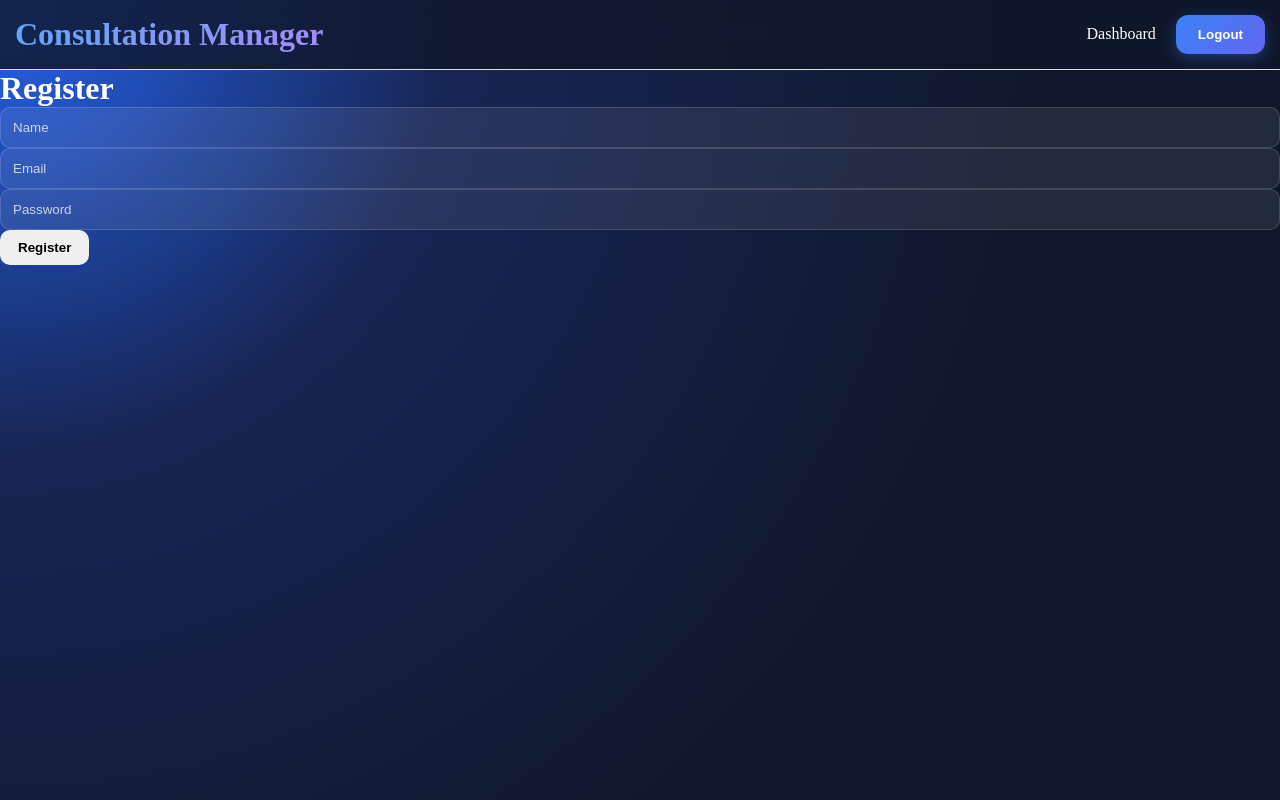
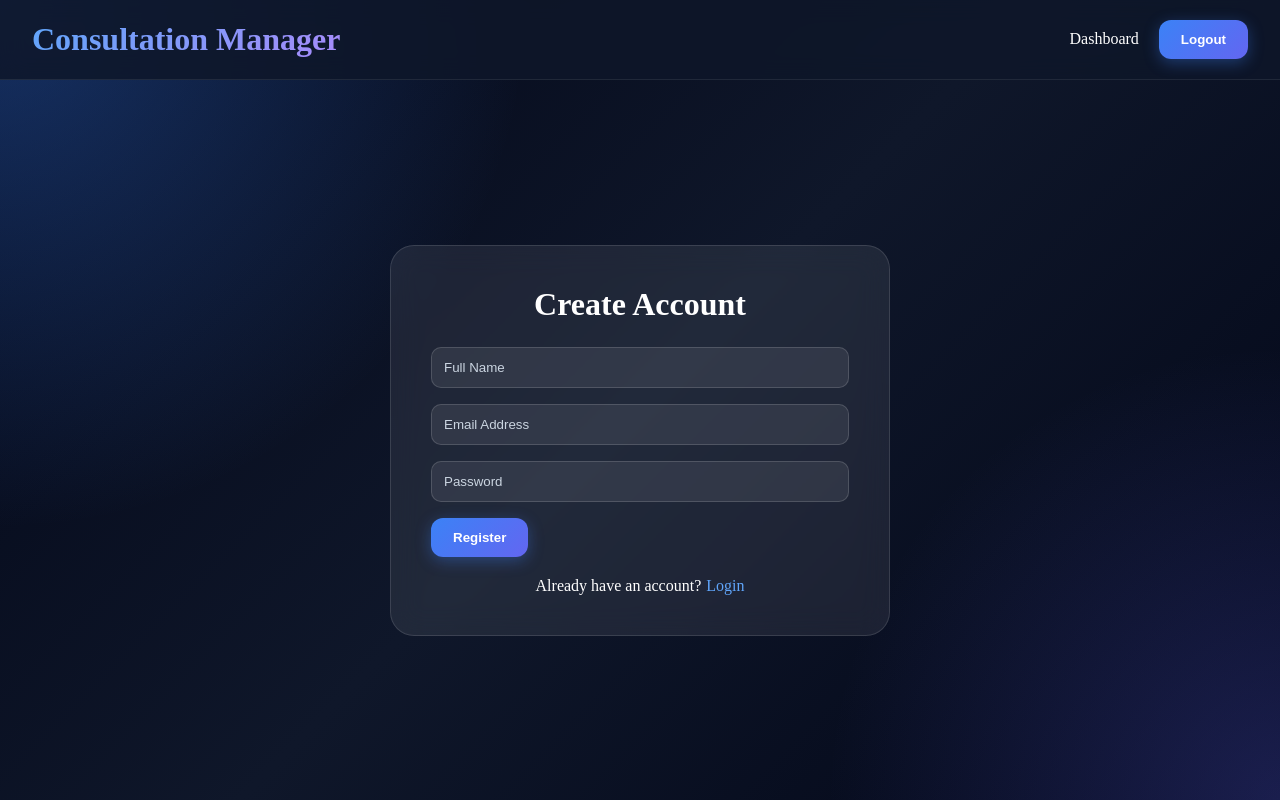
Before and after one commit to sanchali2807/ConsulationRecordingManager, a React app in the folder consultation-recording-manager/frontend/: page /register in a window 1280 px wide. Built offline with nearby package versions, Linux system fonts and the light colour scheme; the HTML template or start-up script is replaced by a standard one.

Commit message:
features

```diff
--- a/consultation-recording-manager/frontend/src/components/Navbar.jsx
+++ b/consultation-recording-manager/frontend/src/components/Navbar.jsx
@@ -21,16 +21,6 @@ export default function Navbar() {
 
   return (
     <nav className="navbar"
-      style={{
-        padding: "15px",
-        display: "flex",
-        justifyContent:
-          "space-between",
-        alignItems:
-          "center",
-        borderBottom:
-          "1px solid #ddd"
-      }}
     >
       <h2>
         Consultation Manager
--- a/consultation-recording-manager/frontend/src/index.css
+++ b/consultation-recording-manager/frontend/src/index.css
@@ -10,9 +10,19 @@ body {
   background:
     radial-gradient(
       circle at top left,
-      #2563eb 0%,
-      #172554 30%,
-      #0f172a 70%
+      rgba(59,130,246,.35),
+      transparent 35%
+    ),
+    radial-gradient(
+      circle at bottom right,
+      rgba(99,102,241,.25),
+      transparent 30%
+    ),
+    linear-gradient(
+      135deg,
+      #020617,
+      #0f172a,
+      #020617
     );
 
   color: white;
@@ -76,8 +86,15 @@ hr {
 
 
 .navbar {
-  background:
-    rgba(15,23,42,0.8);
+  height: 80px;
+
+  display: flex;
+  align-items: center;
+  justify-content: space-between;
+
+  padding: 0 32px;
+
+  background: rgba(15,23,42,0.85);
 
   backdrop-filter: blur(12px);
 
@@ -86,16 +103,9 @@ hr {
       255,
       255,
       255,
-      0.1
+      0.08
     );
-
-  padding: 12px 24px;
-
-  display: flex;
-  justify-content: space-between;
-  align-items: center;
 }
-
 .navbar h2 {
   color: white;
 }
@@ -340,3 +350,74 @@ hr {
   flex-wrap: wrap;
   margin-top: 30px;
 }
+
+.info-section {
+  margin-top: 30px;
+}
+
+.info-section h3 {
+  margin-bottom: 10px;
+}
+
+.info-section p {
+  margin-bottom: 16px;
+}
+
+.audio-section {
+  margin: 24px 0;
+}
+
+
+.auth-container {
+  min-height: calc(100vh - 80px);
+
+  display: flex;
+  justify-content: center;
+  align-items: center;
+
+  padding: 40px 20px;
+}
+
+.auth-card {
+  width: 100%;
+  max-width: 500px;
+
+  background: rgba(255,255,255,0.08);
+
+  border: 1px solid rgba(
+    255,
+    255,
+    255,
+    0.12
+  );
+
+  backdrop-filter: blur(15px);
+
+  border-radius: 24px;
+
+  padding: 40px;
+}
+
+.auth-card h1 {
+  text-align: center;
+  margin-bottom: 24px;
+}
+
+.auth-card input {
+  margin-bottom: 16px;
+}
+
+.auth-switch {
+  margin-top: 20px;
+  text-align: center;
+}
+
+.auth-switch a {
+  color: #60a5fa;
+  margin-left: 5px;
+}
+
+.error-text {
+  color: #f87171;
+  margin-bottom: 15px;
+}
--- a/consultation-recording-manager/frontend/src/pages/LoginPage.jsx
+++ b/consultation-recording-manager/frontend/src/pages/LoginPage.jsx
@@ -1,54 +1,29 @@
-import {
-  useState
-} from "react";
+import { useState } from "react";
+import { Link, useNavigate } from "react-router-dom";
 
-import {
-  useNavigate
-} from "react-router-dom";
-
-import {
-  useAuth
-} from "../context/AuthContext";
-
-import {
-  login
-} from "../services/authService";
+import { useAuth } from "../context/AuthContext";
+import { login } from "../services/authService";
 
 export default function LoginPage() {
+  const navigate = useNavigate();
 
-  const navigate =
-    useNavigate();
+  const { setUser } = useAuth();
 
-  const { setUser } =
-    useAuth();
+  const [email, setEmail] = useState("");
+  const [password, setPassword] = useState("");
 
-  const [email, setEmail] =
-    useState("");
+  const [loading, setLoading] = useState(false);
+  const [error, setError] = useState("");
 
-  const [
-    password,
-    setPassword
-  ] = useState("");
-
-  const [loading, setLoading] =
-    useState(false);
-
-  const [error, setError] =
-    useState("");
-
-  const handleSubmit =
-    async (e) => {
-
+  const handleSubmit = async (e) => {
     e.preventDefault();
 
     try {
-
       setLoading(true);
 
-        const data =
-          await login({
+      const data = await login({
         email,
-            password
+        password,
       });
 
       localStorage.setItem(
@@ -58,51 +33,42 @@ export default function LoginPage() {
 
       localStorage.setItem(
         "user",
-          JSON.stringify(
-            data.user
-          )
+        JSON.stringify(data.user)
       );
 
-        setUser(
-          data.user
-        );
+      setUser(data.user);
 
       navigate("/");
-
     } catch (err) {
-
       setError(
-          err.response?.data
-            ?.message ||
+        err.response?.data?.message ||
           "Login Failed"
       );
-
     } finally {
-
       setLoading(false);
     }
   };
 
   return (
-    <div>
+    <div className="auth-container">
+      <form
+        className="auth-card"
+        onSubmit={handleSubmit}
+      >
+        <h1>Welcome Back</h1>
 
-      <h1>Login</h1>
-
-      {error && <p>{error}</p>}
-
-      <form
-        onSubmit={
-          handleSubmit
-        }
-      >
+        {error && (
+          <p className="error-text">
+            {error}
+          </p>
+        )}
 
         <input
-          placeholder="Email"
+          type="email"
+          placeholder="Email Address"
           value={email}
           onChange={(e) =>
-            setEmail(
-              e.target.value
-            )
+            setEmail(e.target.value)
           }
         />
 
@@ -111,24 +77,26 @@ export default function LoginPage() {
           placeholder="Password"
           value={password}
           onChange={(e) =>
-            setPassword(
-              e.target.value
-            )
+            setPassword(e.target.value)
           }
         />
 
         <button
+          className="primary-btn"
           type="submit"
         >
-          {
-            loading
-              ? "Loading..."
-              : "Login"
-          }
+          {loading
+            ? "Logging In..."
+            : "Login"}
         </button>
 
+        <p className="auth-switch">
+          Don't have an account?{" "}
+          <Link to="/register">
+            Register
+          </Link>
+        </p>
       </form>
-
     </div>
   );
 }
--- a/consultation-recording-manager/frontend/src/pages/RecordingDetailPage.jsx
+++ b/consultation-recording-manager/frontend/src/pages/RecordingDetailPage.jsx
@@ -257,7 +257,6 @@ className="primary-btn"
 >
   ← Back
 </button>
-<div className="detail-card">
       {isEditing ? (
   <input
     type="text"
@@ -304,15 +303,15 @@ className="primary-btn"
           recording.createdAt
         ).toLocaleDateString()}
       </p>
-
+<div className="audio-section">
       <AudioPlayer
         url={
           recording.recordingUrl
         }
       />
-
+</div>
       <hr />
-
+< div className="info-section">
     <h3>Notes</h3>
 
 {isEditing ? (
@@ -384,7 +383,7 @@ career,finance,love"
     }
   </div>
 )}
-
+</div>
 <br />
 <br />
 <div className="action-buttons">
@@ -472,7 +471,7 @@ className="delete-btn"
   Delete Recording
 </button>
 </div>
-    </div>
+
     </div>
     </div>
     </>
--- a/consultation-recording-manager/frontend/src/pages/RegisterPage.jsx
+++ b/consultation-recording-manager/frontend/src/pages/RegisterPage.jsx
@@ -2,6 +2,7 @@ import {
   useState
 } from "react";
 
+import { Link } from "react-router-dom";
 import {
   useNavigate
 } from "react-router-dom";
@@ -79,56 +80,59 @@ export default function RegisterPage() {
       }
     };
 
+
 return (
-    <div>
-
-      <h1>Register</h1>
-
-      {error && <p>{error}</p>}
+  <div className="auth-container">
 
     <form
-        onSubmit={
-          handleSubmit
-        }
+      className="auth-card"
+      onSubmit={handleSubmit}
     >
+
+      <h1>Create Account</h1>
+
+      {error && (
+        <p className="error-text">
+          {error}
+        </p>
+      )}
 
       <input
         name="name"
-          placeholder="Name"
-          onChange={
-            handleChange
-          }
+        placeholder="Full Name"
+        onChange={handleChange}
       />
 
       <input
         name="email"
-          placeholder="Email"
-          onChange={
-            handleChange
-          }
+        placeholder="Email Address"
+        onChange={handleChange}
       />
 
       <input
+        type="password"
         name="password"
-          type="password"
         placeholder="Password"
-          onChange={
-            handleChange
-          }
+        onChange={handleChange}
       />
 
       <button
+        className="primary-btn"
         type="submit"
       >
-          {
-            loading
-              ? "Loading..."
-              : "Register"
-          }
+        {loading
+          ? "Creating Account..."
+          : "Register"}
       </button>
+
+      <p className="auth-switch">
+        Already have an account?
+        <Link to="/login">
+          Login
+        </Link>
+      </p>
 
     </form>
 
   </div>
-  );
-}
+);}
```
Lines whose indentation alone changed are shown as unchanged.
